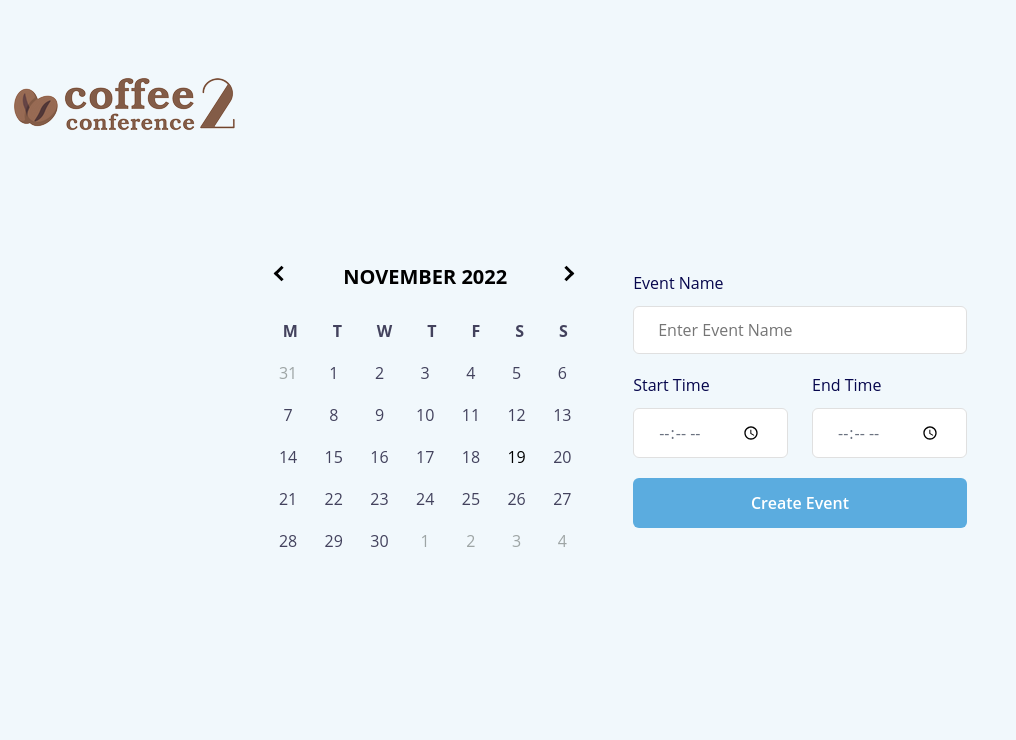
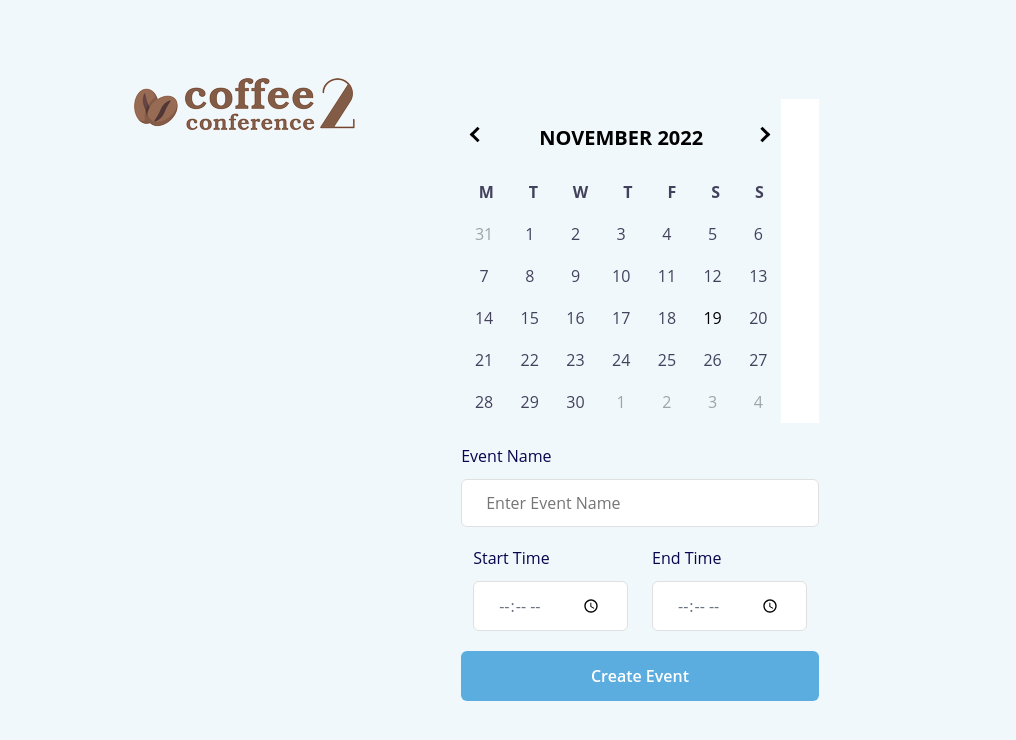
Before and after one commit to CS4800-1/c2c, a Flask app: page /createEvent in a window 1280 px wide. Shown: the top 740 px of the page, without its empty margins (0-1016 px from the left). Run offline with Flask 2, Linux system fonts and the light colour scheme.

Commit message:
Update calendar.html
Altered the layout for the view, moved position of logo as requested on discord page, and centered create event box to be below the calendar

```diff
--- a/src/main/python/templates/calendar.html
+++ b/src/main/python/templates/calendar.html
@@ -9,6 +9,8 @@
 
 </head>
 
+<div class="main-wrapper">
+  <div class="form-wrapper">
 <body>
   <div id="logo">
     <a href="http://google.com">
@@ -42,13 +44,13 @@
 	</div>
 	<div class="dates-here"></div>
 </body>
+
 <script type="text/javascript" src="../static/calscript.js"></script>
 
-<div class="main-wrapper">
-  <div class="form-wrapper">
+
     <form action="https://www.google.com/">
       <div class="create-mb-5">
-          <label for="name" class="create-form-label"> Event Name </label>
+          &nbsp <label for="name" class="create-form-label"> Event Name </label>
           <input
               type="text"
               name="name"
@@ -57,7 +59,9 @@
               class="create-form-input"
           />
       </div>
-      <div class="flex flex-wrap create--mx-3">
+      <!-- Write your comments here -->
+
+      <div class="flex flex-wrap create--mx-4">
         <div class="w-full sm:w-half create-px-3">
           <div class="create-mb-5 w-full">
             <label for="date" class="create-form-label"> Start Time </label>
@@ -87,6 +91,7 @@
     </form>
   </div>
 </div>
+
 <style>
   * {
     margin: 0;
@@ -103,6 +108,10 @@
   .create-pt-3 {
     padding-top: 12px;
   }
+  .logo{
+    margin-left: 120px ;
+  }
+
   .main-wrapper {
     display: flex;
     align-items: center;
@@ -115,6 +124,7 @@
     max-width: 550px;
     width: 100%;
     background: white;
+
   }
   .create-form-label {
     display: block;
```
